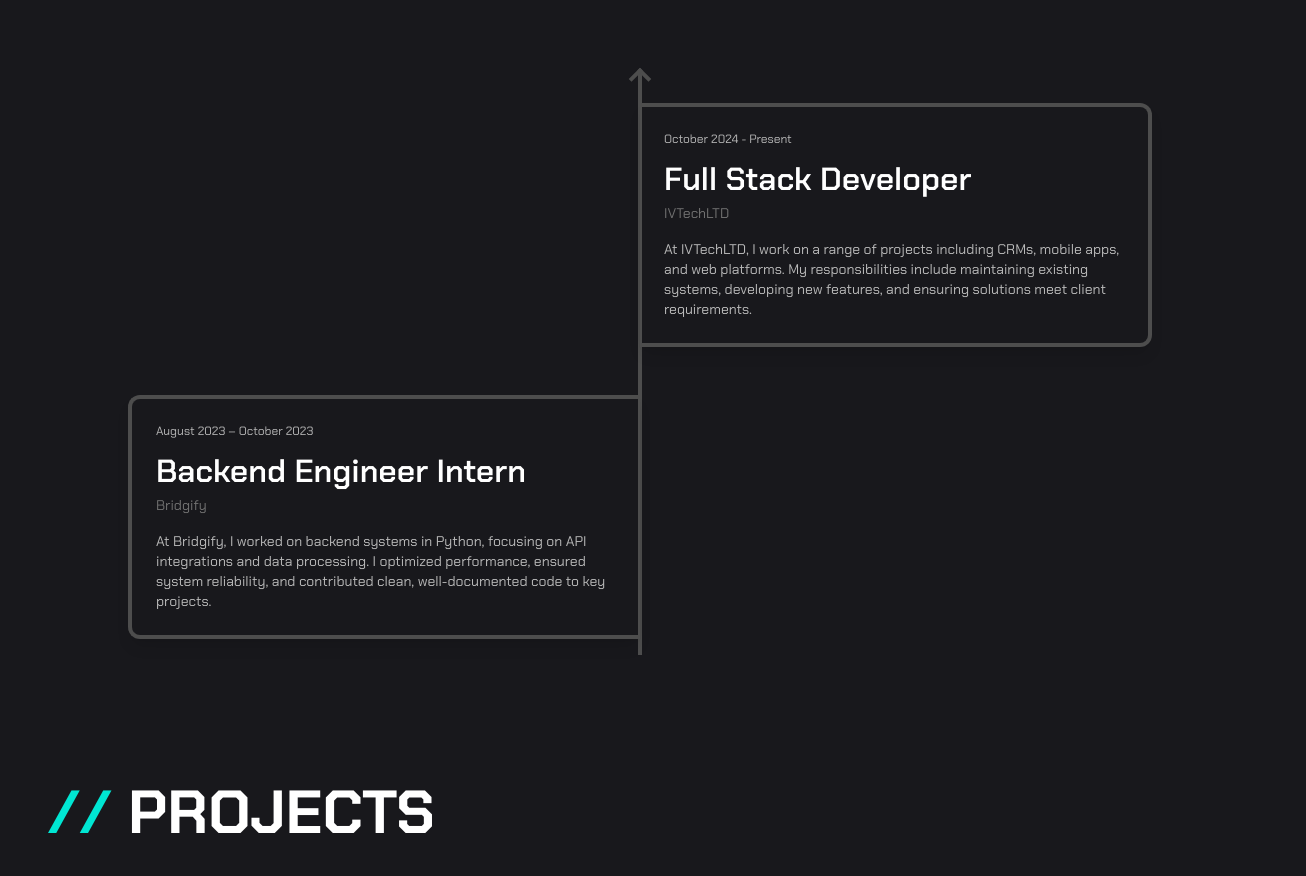
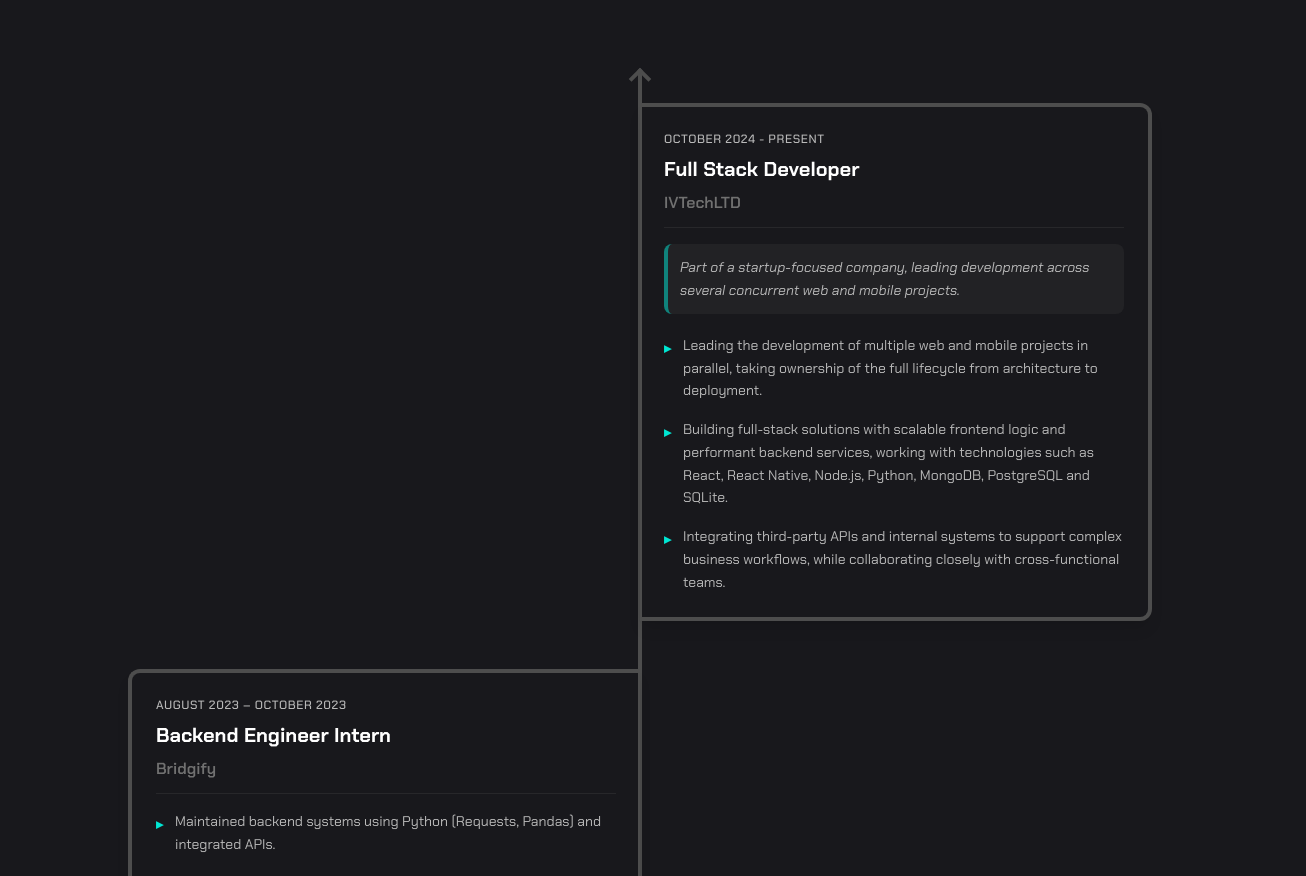
Before and after one commit to YossiElgazari/Portfolio.V1, a React (Vite) app: page / in a window 1280 px wide. Shown: the part 1883-2759 px from the top of the page, 1306 px wide, since content can reach past the window. Built offline with nearby package versions, Linux system fonts and the light colour scheme; no server answers.

Commit message:
fix, experince update

```diff
--- a/src/components/Intro.jsx
+++ b/src/components/Intro.jsx
@@ -1,4 +1,4 @@
-import { useEffect, useState } from 'react';
+import { useEffect } from 'react';
 import { gsap } from 'gsap';
 import PropTypes from 'prop-types';
 import useTailWindConfig from '../hooks/useTailWindConfig';
@@ -8,30 +8,8 @@ const Intro = ({ onIntroComplete }) => {
   const theme = useTailWindConfig();
   const bgColor = theme.colors.secondary;
   const primaryColor = theme.colors.primary;
-  const [shouldShowIntro, setShouldShowIntro] = useState(true);
 
   useEffect(() => {
-    // Check if we should show the intro animation
-    const checkIntroDisplay = () => {
-      const lastShownDate = localStorage.getItem('intro_last_shown');
-      const currentDate = new Date().toDateString();
-
-      if (lastShownDate === currentDate) {
-        // Already shown today, skip animation
-        setShouldShowIntro(false);
-        onIntroComplete();
-        document.body.classList.add('overflow-y-auto');
-        return false;
-      }
-
-      // Store current date as last shown
-      localStorage.setItem('intro_last_shown', currentDate);
-      return true;
-    };
-
-    const shouldProceed = checkIntroDisplay();
-    if (!shouldProceed) return;
-
     const paths = gsap.utils.toArray('#welcome path');
     const logo = document.getElementById('logoz');
     if (logo) logo.style.opacity = 1;
@@ -75,10 +53,6 @@ const Intro = ({ onIntroComplete }) => {
 
   }, [onIntroComplete, bgColor, primaryColor]);
 
-  if (!shouldShowIntro) {
-    return null;
-  }
-
   return (
     <section
       id="welcome"
--- a/src/components/sections/Experience.jsx
+++ b/src/components/sections/Experience.jsx
@@ -9,15 +9,22 @@ const timelineData = [
     date: 'October 2024 - Present',
     role: 'Full Stack Developer',
     company: 'IVTechLTD',
-    details:
-      'At IVTechLTD, I work on a range of projects including CRMs, mobile apps, and web platforms. My responsibilities include maintaining existing systems, developing new features, and ensuring solutions meet client requirements.',
+    description: 'Part of a startup-focused company, leading development across several concurrent web and mobile projects.',
+    details: [
+      'Leading the development of multiple web and mobile projects in parallel, taking ownership of the full lifecycle from architecture to deployment.',
+      'Building full-stack solutions with scalable frontend logic and performant backend services, working with technologies such as React, React Native, Node.js, Python, MongoDB, PostgreSQL and SQLite.',
+      'Integrating third-party APIs and internal systems to support complex business workflows, while collaborating closely with cross-functional teams.'
+    ]
   },
   {
     date: 'August 2023 – October 2023',
     role: 'Backend Engineer Intern',
     company: 'Bridgify',
-    details:
-      'At Bridgify, I worked on backend systems in Python, focusing on API integrations and data processing. I optimized performance, ensured system reliability, and contributed clean, well-documented code to key projects.',
+    description: '',
+    details: [
+      'Maintained backend systems using Python (Requests, Pandas) and integrated APIs.',
+      'Wrote clean, efficient, and well-documented code to enhance system functionality.'
+    ]
   },
 ];
 
@@ -128,23 +135,44 @@ const Experience = () => {
               <div key={index} className="relative flex">
                 {/* Timeline Card */}
                 <div
-                  className={`group relative bg-secondary lg:bg-transparent border-4 rounded-xl border-darkgrey text-lightgrey p-6 transition-all duration-300 hover:rounded-xl hover:border-primary2 lg:hover:scale-110 shadow-lg
+                  className={`group relative bg-secondary lg:bg-transparent border-4 rounded-xl border-darkgrey text-lightgrey p-6 transition-all duration-300 hover:rounded-xl hover:border-primary2 lg:hover:scale-105 shadow-lg min-h-[320px] flex flex-col
                   ${index % 2 === 0
                       ? `timeline-card-left-${index} lg:rounded-tl-none lg:border-l-0 lg:rounded-bl-none translate-x-0 lg:translate-x-1/2 lg:hover:border-l-4`
                       : `timeline-card-right-${index} lg:rounded-tr-none lg:border-r-0 lg:rounded-br-none translate-x-0 lg:-translate-x-1/2 lg:hover:border-r-4`
                     }
                   mx-auto w-full sm:w-[28rem] md:w-[30rem] lg:w-[32rem]`}
                 >
-                  <p className="text-xs text-lightgrey mb-2">{item.date}</p>
-                  <h2 className="text-body1 font-semibold text-white transition-colors duration-300 group-hover:text-primary">
-                    {item.role}
-                  </h2>
-                  <p className="text-sm text-grey mb-4 transition-colors duration-300 group-hover:text-white">
-                    {item.company}
-                  </p>
-                  <p className="text-sm text-lightgrey transition-colors duration-300 group-hover:text-white">
-                    {item.details}
-                  </p>
+                  {/* Header Section */}
+                  <div className="mb-4 border-b border-darkgrey/30 pb-3">
+                    <p className="text-xs text-lightgrey mb-2 font-medium uppercase tracking-wider">{item.date}</p>
+                    <h2 className="text-xl font-bold text-white transition-colors duration-300 group-hover:text-primary mb-2">
+                      {item.role}
+                    </h2>
+                    <p className="text-base text-grey font-semibold transition-colors duration-300 group-hover:text-white">
+                      {item.company}
+                    </p>
+                  </div>
+
+                  {/* Description Section */}
+                  {item.description && (
+                    <div className="mb-5">
+                      <p className="text-sm text-lightgrey italic transition-colors duration-300 group-hover:text-white leading-relaxed bg-darkgrey/20 p-3 rounded-lg border-l-4 border-primary/50">
+                        {item.description}
+                      </p>
+                    </div>
+                  )}
+
+                  {/* Details Section - Takes remaining space */}
+                  <div className="flex-1">
+                    <ul className="text-sm text-lightgrey space-y-4 transition-colors duration-300 group-hover:text-white">
+                      {item.details.map((detail, detailIndex) => (
+                        <li key={detailIndex} className="flex items-start leading-relaxed">
+                          <span className="text-primary mr-3 mt-1 flex-shrink-0 text-sm font-bold">▸</span>
+                          <span className="flex-1 text-lightgrey group-hover:text-white transition-colors duration-300">{detail}</span>
+                        </li>
+                      ))}
+                    </ul>
+                  </div>
                 </div>
               </div>
             ))}
```
Also changed, not shown: 1 other file (tests, documents, lock files or other folders).
